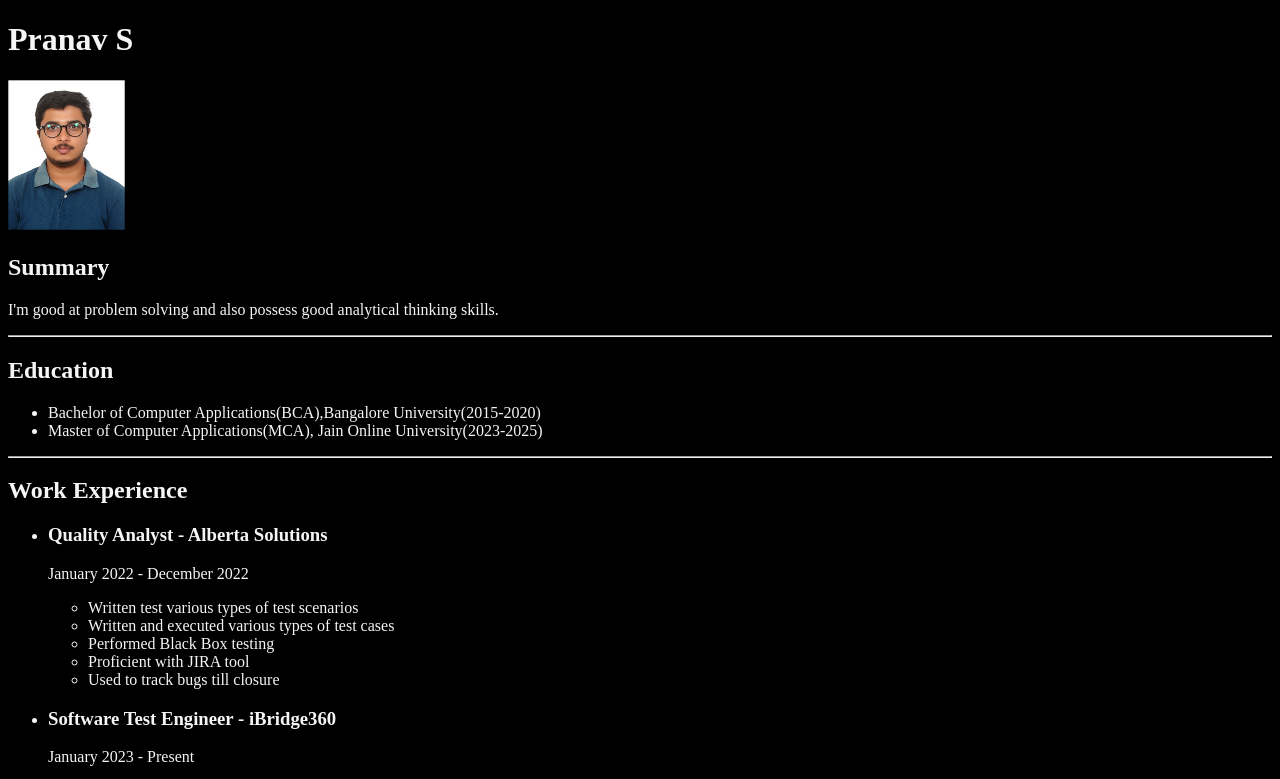
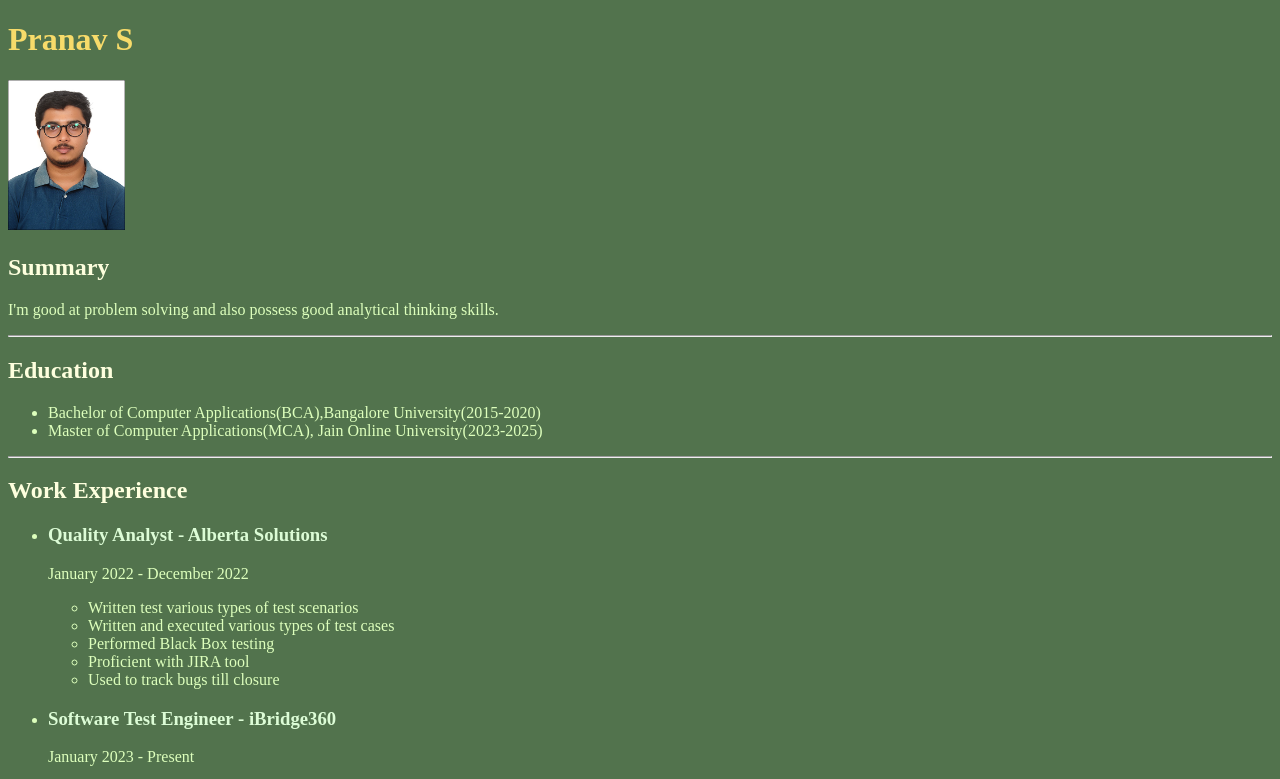
Before and after one commit to zer0quad/Resume, a plain HTML site: page index.html in a window 1280 px wide. Shown: the top 779 px of the page. Drawn offline with Linux system fonts and the light colour scheme.

Commit message:
Add files via upload

```diff
--- a/style.css
+++ b/style.css
@@ -1,5 +1,29 @@
 body{
-    background-color:black;
+    background-color:#52734D;
 
-    color:whitesmoke;
+    font-style: bold;
 }
+
+h1{
+    color:#F7DB6A;
+}
+
+h2{
+    color: #FEFFDE;
+}
+
+h3{
+    color:#dcfcd6;
+}
+
+p{
+    color:#DDFFBC;
+}
+
+ul{
+    color:#DDFFBC;
+}
+
+ol{
+    color: #DDFFBC;
+}
```
Also changed, not shown: index.html (+2 -2 lines).
